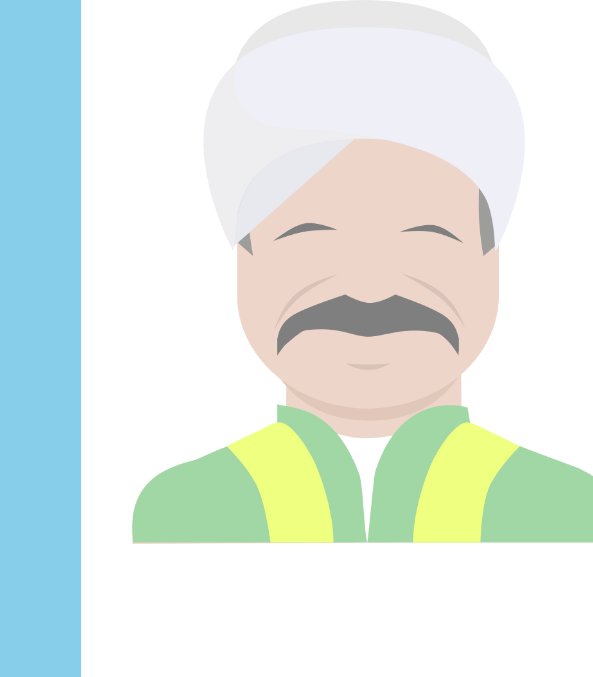
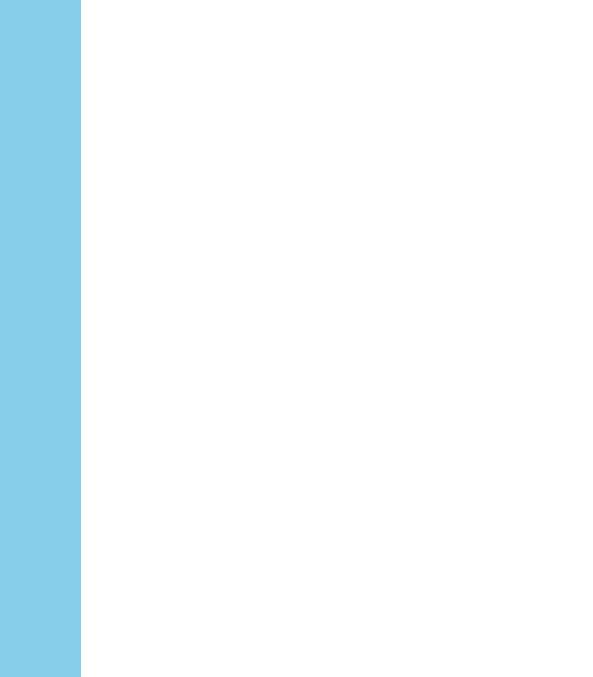
Before and after one commit to renzoventura/honchoprototype, a plain HTML site: page index.html in a window 1280 px wide. Shown: the top 677 px of the page, 687-1280 px from the left. Drawn offline with Linux system fonts and the light colour scheme; no server answers.

Commit message:
changed opacity for warung keeper

```diff
--- a/style.css
+++ b/style.css
@@ -153,7 +153,7 @@ input{
 }
 
 .warungKeeper{
-  opacity: 0.5;
+  opacity: 0;
   filter: alpha(opacity=50); /* For IE8 and earlier */
   display:block;
   margin:auto;
```
